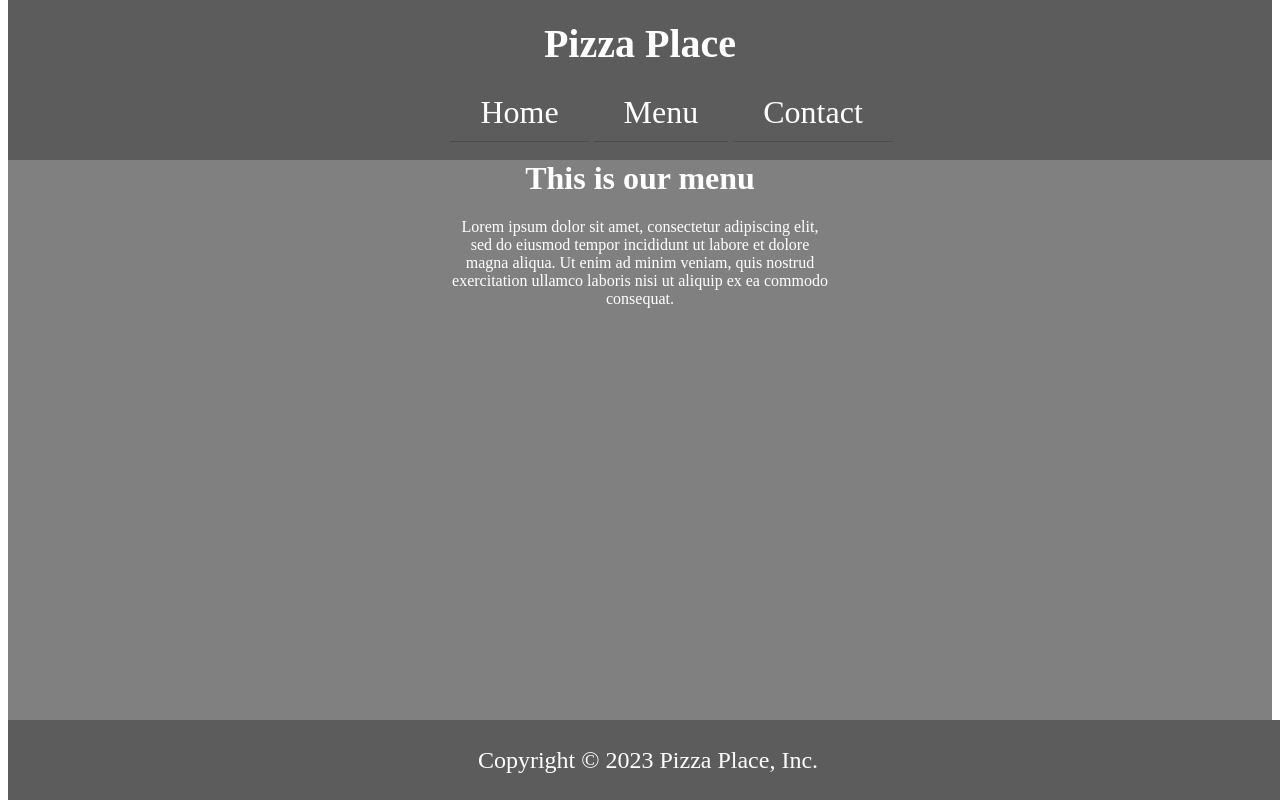
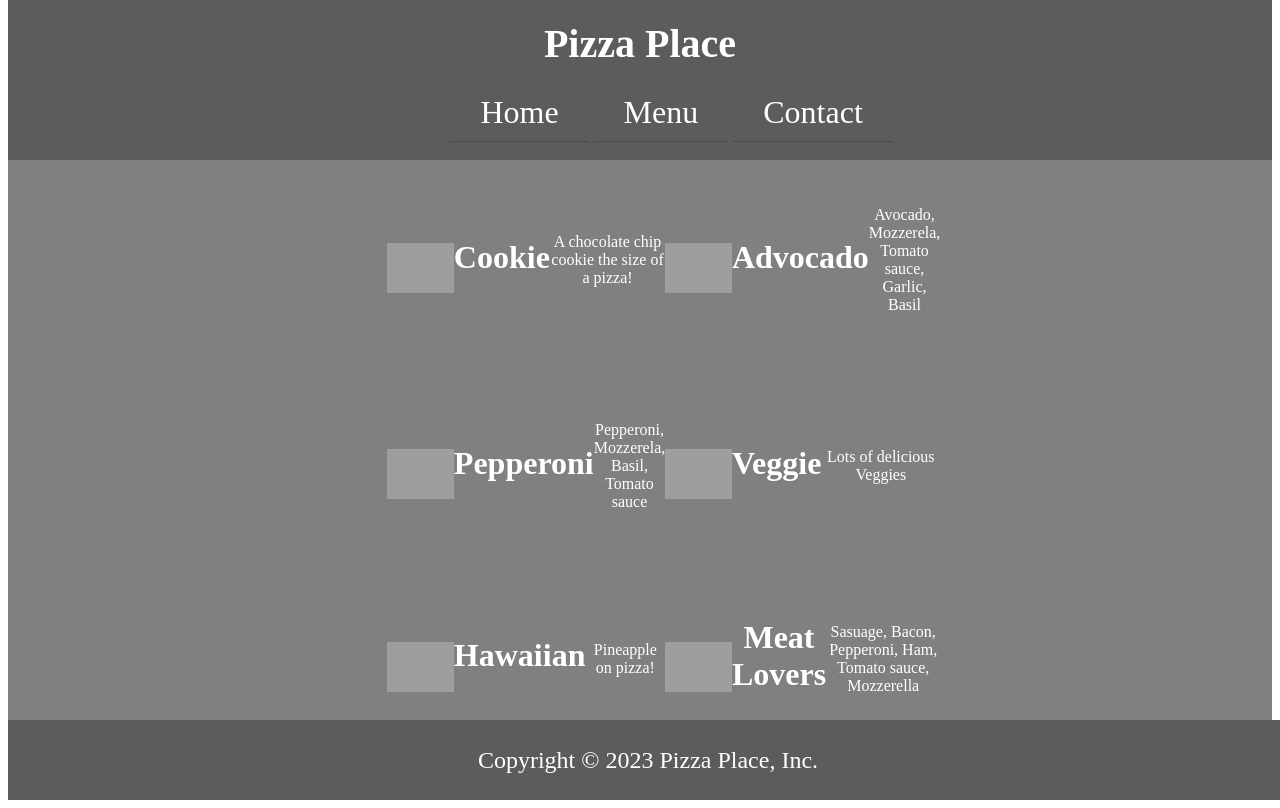
Before and after one commit to TJBaumgartner/Restaurant-Menu, a website built with webpack: page dist/index.html in a window 1280 px wide. Both pictures are taken after a click on the button "Menu". Built offline with nearby package versions, Linux system fonts and the light colour scheme; grey boxes are pictures that could not be loaded.

Commit message:
menu displays items

```diff
--- a/src/createContent.js
+++ b/src/createContent.js
@@ -46,9 +46,6 @@ const footer = () =>{
     footerContainer.appendChild(footer);
     return footerContainer;
 }
-    /**const image = document.createElement('img');
-    image.src = "https://upload.wikimedia.org/wikipedia/commons/thumb/6/6d/Good_Food_Display_-_NCI_Visuals_Online.jpg/800px-Good_Food_Display_-_NCI_Visuals_Online.jpg";
-*/
 export{
     header,
     footer
--- a/src/menuPage.js
+++ b/src/menuPage.js
@@ -2,13 +2,29 @@ const menuContent = () =>{
     const menuContainer = document.createElement('div')
     menuContainer.classList.add('menuContainer')
 
-    const menuHead = document.createElement('h1');
-    menuHead.innerHTML = 'This is our menu'
-    menuContainer.appendChild(menuHead);
+    let menuItem = ['Cookie', 'Advocado', 'Pepperoni', 'Veggie', 'Hawaiian', 'Meat Lovers'];
+    let itemDescription = ['A chocolate chip cookie the size of a pizza!', 'Avocado, Mozzerela, Tomato sauce, Garlic, Basil', 'Pepperoni, Mozzerela, Basil, Tomato sauce', 'Lots of delicious Veggies', 'Pineapple on pizza!', 'Sasuage, Bacon, Pepperoni, Ham, Tomato sauce, Mozzerella']
+    let itemImage = ['https://sallysbakingaddiction.com/wp-content/uploads/2016/06/giant-chocolate-chip-cookie-pizza-3-225x225.jpg','https://www.yeprecipes.com/data/media/7/chicken-avocado-pizza.jpg','https://cdn.ruled.me/wp-content/uploads/2014/08/pepperonipizza.jpg','https://i0.wp.com/www.thursdaynightpizza.com/wp-content/uploads/2022/06/veggie-pizza-side-view-out-of-oven.png?resize=720%2C480&ssl=1','https://www.jessicagavin.com/wp-content/uploads/2020/07/hawaiian-pizza-16-1200.jpg','https://halo-pg.com/wp-content/uploads/2021/10/Ultimate-Stuffed-Meatlovers-Pizza-1.jpg']
 
-    const menuText = document.createElement('p');
-    menuText.innerHTML = 'Lorem ipsum dolor sit amet, consectetur adipiscing elit, sed do eiusmod tempor incididunt ut labore et dolore magna aliqua. Ut enim ad minim veniam, quis nostrud exercitation ullamco laboris nisi ut aliquip ex ea commodo consequat.'
-    menuContainer.appendChild(menuText);
+    let numberofElements = menuItem.length;
+    for(let i = 0; i < numberofElements; i++){
+        let menuDiv = document.createElement('div');
+        menuDiv.classList.add('menuItem');
+
+        let menuImage = document.createElement('img');
+        let menuDivItem = document.createElement('h1');
+        let menuDivDescription = document.createElement('p');
+
+        menuDivItem.textContent = menuItem[i];
+        menuDivDescription.textContent = itemDescription[i];
+        menuImage.src = itemImage[i];
+
+        menuDiv.appendChild(menuImage);
+        menuDiv.appendChild(menuDivItem);
+        menuDiv.appendChild(menuDivDescription);
+
+        menuContainer.appendChild(menuDiv);
+    }
     return menuContainer;
 }
 export {
--- a/src/style.css
+++ b/src/style.css
@@ -68,8 +68,20 @@
 }
 .menuContainer{
     color: white;
-    width: 30%;
+    width: 40%;
+    height: 75vh;
     margin: auto;
+    display: grid;
+    grid-template-columns: repeat(2, 1fr);
+}
+.menuContainer img{
+    height: 50px;
+    width: auto;
+}
+.menuItem{
+    display: flex;
+    align-items: center;
+    justify-content: center;
 }
 .footerContainer{
     width: 100%;
```
Also changed, not shown: dist/main.js.
